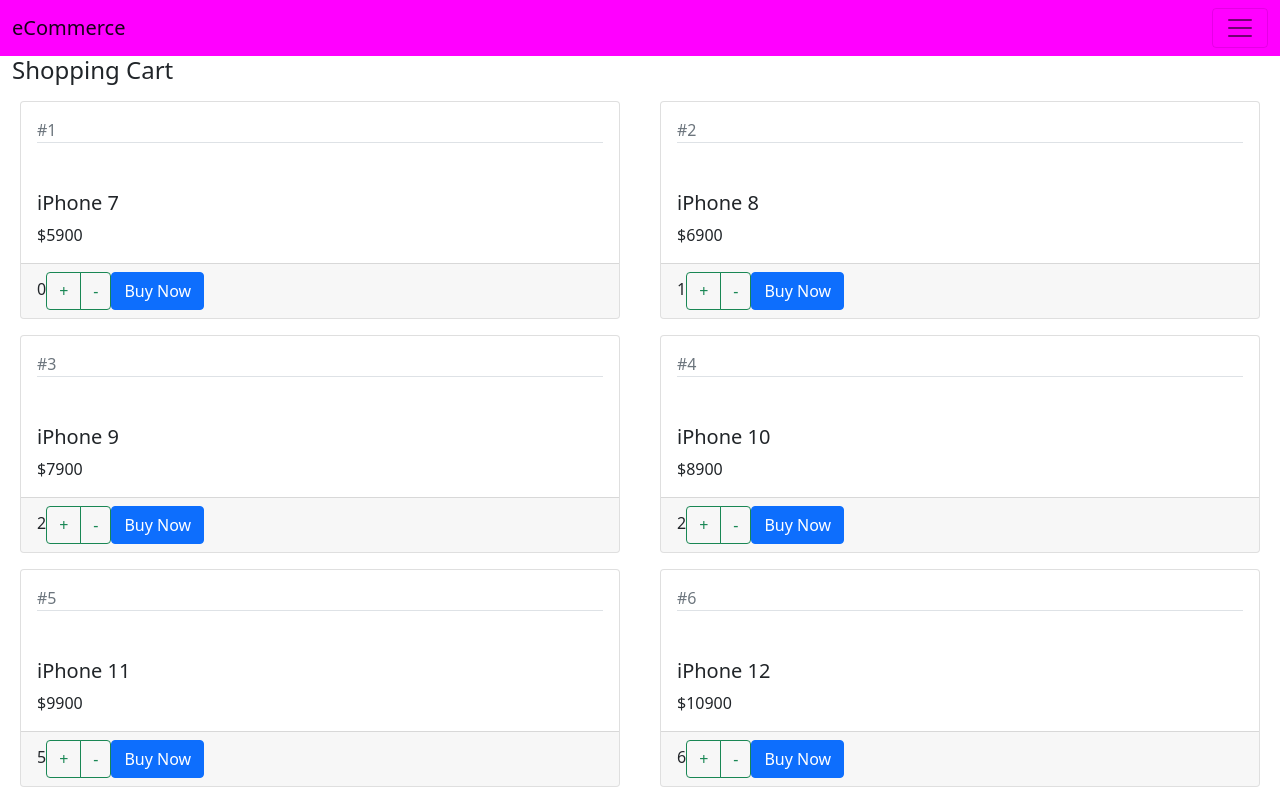
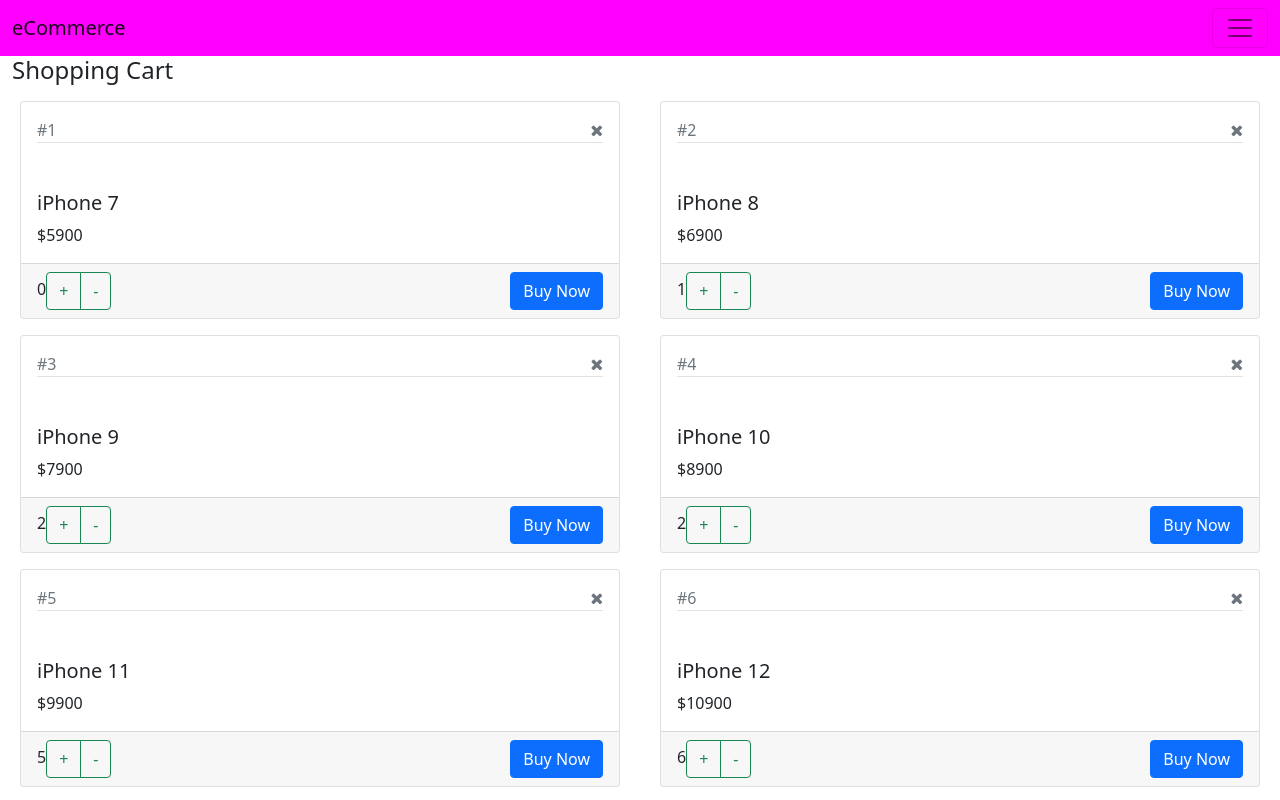
Before and after one commit to joycelin12/my-first-app, a React (Create React App) app: page / in a window 1280 px wide. Built offline with nearby package versions, Linux system fonts and the light colour scheme.

Commit message:
Delete product

```diff
--- a/src/Product.jsx
+++ b/src/Product.jsx
@@ -12,7 +12,17 @@
       <div className="col-lg-6">
         <div className="card m-2">
           <div className="card-body">
-            <div className="text-muted">#{this.state.product.id}</div>
+            <div className="text-muted">
+              #{this.state.product.id}
+              <span
+                className="pull-right hand-icon"
+                onClick={() => {
+                  this.props.onDelete(this.state.product);
+                }}
+              >
+                <i className="fa fa-times"></i>
+              </span>
+            </div>
 
             <h5 className="pt-5 border-top">
               {this.state.product.productName}
@@ -24,17 +34,26 @@
             <div className="float-start">
               <span className="bg">{this.state.product.quantity}</span>
               <div className="btn-group">
-                <button className="btn btn-outline-success"
-                onClick={() => {this.props.onIncrement(this.state.product, 10);}}>
-                +</button>
-                <button className="btn btn-outline-success"
-                onClick={() => {this.props.onDecrement(this.state.product, 0);}}>
-                -</button>
+                <button
+                  className="btn btn-outline-success"
+                  onClick={() => {
+                    this.props.onIncrement(this.state.product, 10);
+                  }}
+                >
+                  +
+                </button>
+                <button
+                  className="btn btn-outline-success"
+                  onClick={() => {
+                    this.props.onDecrement(this.state.product, 0);
+                  }}
+                >
+                  -
+                </button>
               </div>
             </div>
             {/* float-left ends here*/}
-            <div className="float-end"></div>
-            {this.props.children}
+            <div className="float-end">{this.props.children}</div>
           </div>
           {/*card-footer ends here*/}
         </div>
--- a/src/ShoppingCart.jsx
+++ b/src/ShoppingCart.jsx
@@ -20,8 +20,13 @@
         <div className="row">
           {this.state.products.map((prod) => {
             return (
-              <Product key={prod.id} product={prod} onIncrement={this.handleIncrement}
-              onDecrement={this.handleDecrement}>
+              <Product
+                key={prod.id}
+                product={prod}
+                onIncrement={this.handleIncrement}
+                onDecrement={this.handleDecrement}
+                onDelete={this.handleDelete}
+              >
                 <button className="btn btn-primary">Buy Now</button>
               </Product>
             );
@@ -40,11 +45,11 @@
     let allProducts = [...this.state.products];
     let index = allProducts.indexOf(product);
     //console.log(allProducts[index]);
-    if(allProducts[index].quantity < maxValue) {
-    allProducts[index].quantity++;
+    if (allProducts[index].quantity < maxValue) {
+      allProducts[index].quantity++;
 
-    //update the state of current component (parent component)
-    this.setState({product:allProducts})
+      //update the state of current component (parent component)
+      this.setState({ product: allProducts });
     }
   };
 
@@ -55,10 +60,25 @@
     let index = allProducts.indexOf(product);
     //console.log(allProducts[index]);
 
-    if(allProducts[index].quantity > minValue) {
-    allProducts[index].quantity--;
-     //update the state of current component (parent component)
-    this.setState({product:allProducts})
+    if (allProducts[index].quantity > minValue) {
+      allProducts[index].quantity--;
+      //update the state of current component (parent component)
+      this.setState({ product: allProducts });
+    }
+  };
+
+  //executes when the user clicks on Delete(X) button in the Product component
+  handleDelete = (product) => {
+    //get index of selected product
+    let allProducts = [...this.state.products];
+    let index = allProducts.indexOf(product);
+
+    if (window.confirm("Are you sure to delete?")) {
+      //delete product based on index
+      allProducts.splice(index, 1);
+
+      //update the state of current component (parent component)
+      this.setState({ products: allProducts });
     }
   };
 }
--- a/src/index.css
+++ b/src/index.css
@@ -14,3 +14,7 @@
   color: red;
   font-size: 25px;
 }
+
+.hand-icon {
+  cursor: pointer;
+}
--- a/src/index.js
+++ b/src/index.js
@@ -5,5 +5,6 @@
 import "bootstrap/dist/css/bootstrap.css";
 import App from "./App";
 import "./index.css";
+import "font-awesome/css/font-awesome.css";
 
 ReactDOM.render(<App />, document.getElementById("root"));
```
